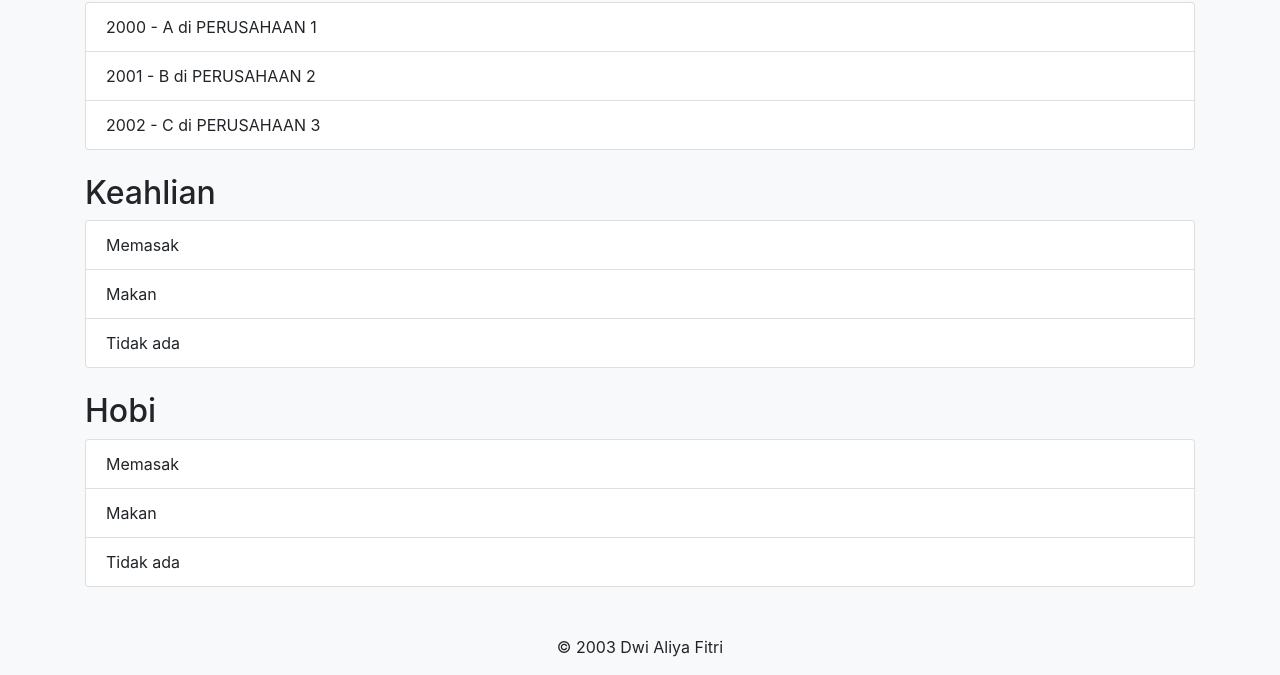
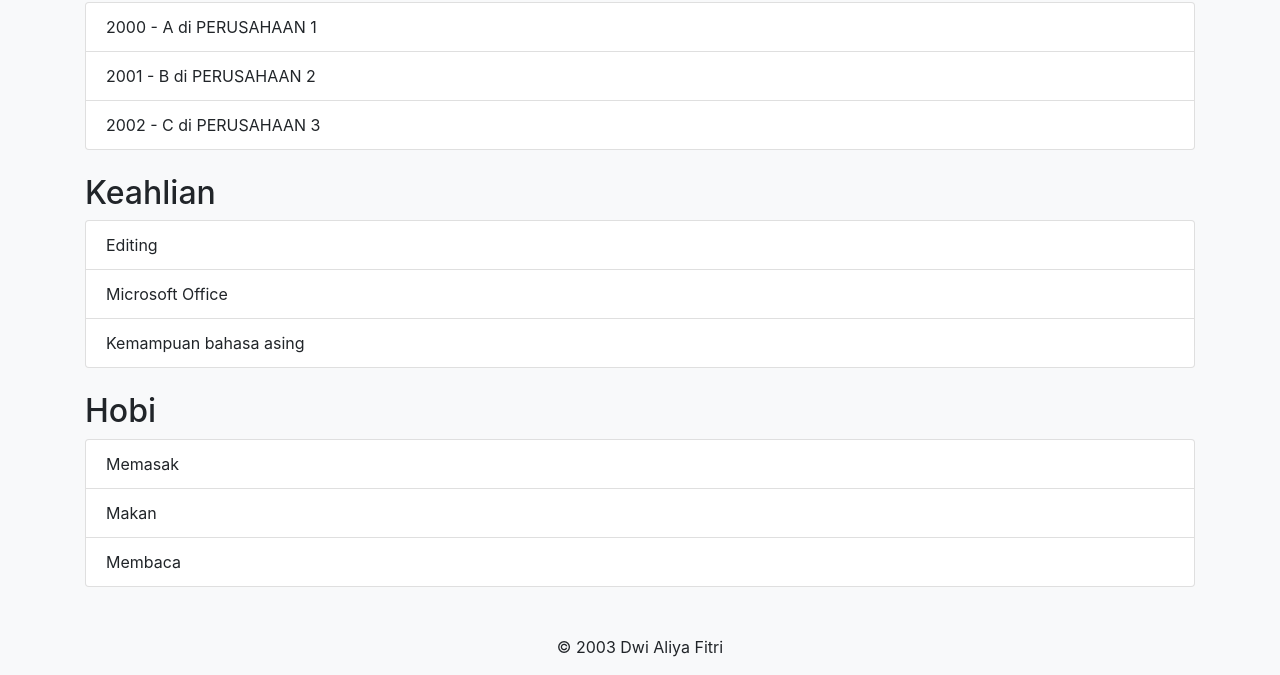
Before and after one commit to dwialiyafitri/biodata, a plain HTML site: page index (1).html in a window 1280 px wide. Shown: the part 671-1346 px from the top of the page. Drawn offline with nearby package versions, Linux system fonts and the light colour scheme.

Commit message:
Update index (1).html

```diff
--- a/index (1).html
+++ b/index (1).html
@@ -55,9 +55,9 @@
         <section id="keahlian" class="mt-4">
             <h2>Keahlian</h2>
             <ul class="list-group">
-                <li class="list-group-item">Memasak</li>
-                <li class="list-group-item">Makan</li>
-                <li class="list-group-item">Tidak ada</li>
+                <li class="list-group-item">Editing</li>
+                <li class="list-group-item">Microsoft Office</li>
+                <li class="list-group-item">Kemampuan bahasa asing</li>
             </ul>
         </section>
 
@@ -66,7 +66,7 @@
             <ul class="list-group">
                 <li class="list-group-item">Memasak</li>
                 <li class="list-group-item">Makan</li>
-                <li class="list-group-item">Tidak ada</li>
+                <li class="list-group-item">Membaca</li>
             </ul>
         </section>
 
```
